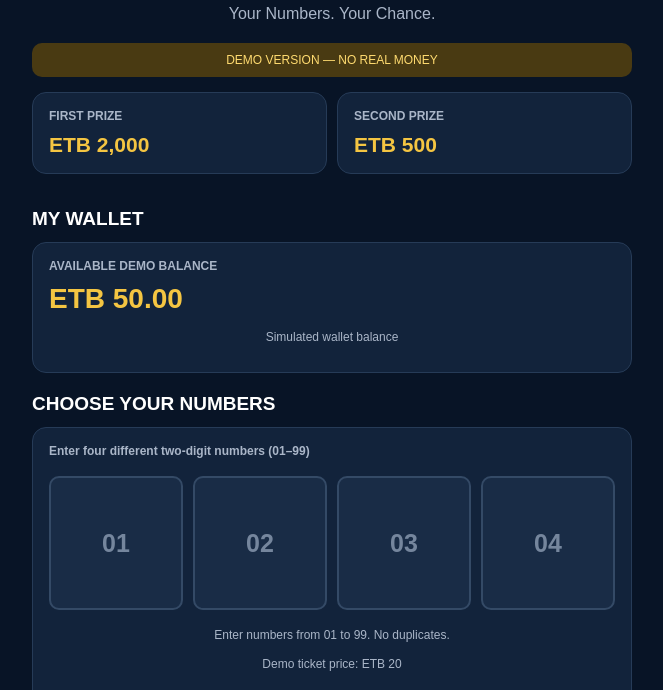
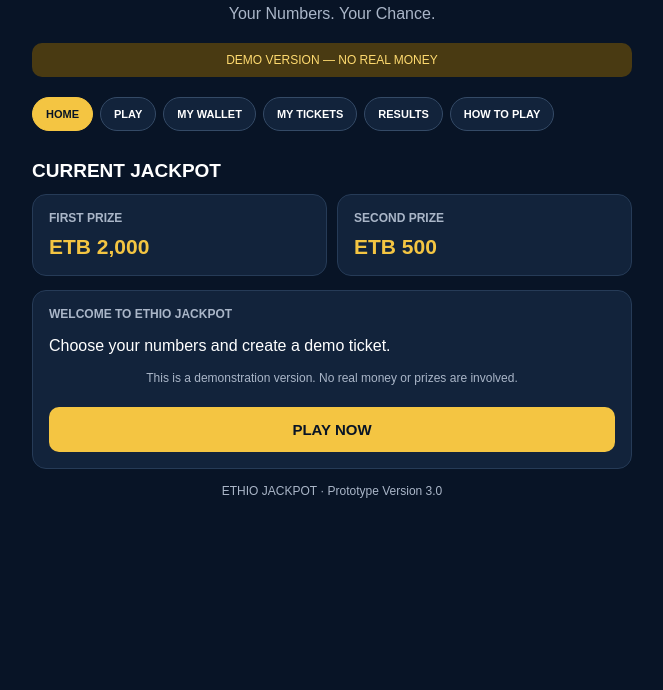
Before and after one commit to maedothailu34-gif/EtJackpot, a plain HTML site: page index.html in a window 1280 px wide. Shown: the part 68-758 px from the top of the page, without its empty margins (308-971 px from the left). Drawn offline with Linux system fonts and the light colour scheme.

Commit message:
Update index.html

```diff
--- a/index.html
+++ b/index.html
@@ -11,10 +11,10 @@
 
 body {
   margin: 0;
+  padding: 12px;
   font-family: Arial, sans-serif;
   background: #081426;
   color: white;
-      padding: 12px;
 }
 
 .app { max-width: 600px; margin: auto; }
@@ -37,8 +37,40 @@
   border-radius: 10px;
   text-align: center;
   font-size: 12px;
-      margin-bottom: 15px;
+  margin-bottom: 12px;
 }
+
+.nav {
+  display: flex;
+  gap: 7px;
+  overflow-x: auto;
+  padding: 8px 0 14px;
+  position: sticky;
+  top: 0;
+  z-index: 10;
+  background: #081426;
+}
+
+.nav button {
+  flex: 0 0 auto;
+  border: 1px solid #344a66;
+  border-radius: 20px;
+  padding: 10px 13px;
+  background: #12233b;
+  color: white;
+  font-size: 11px;
+  font-weight: bold;
+  cursor: pointer;
+}
+
+.nav button.active {
+  background: #f4c542;
+  color: #081426;
+  border-color: #f4c542;
+}
+
+.page { display: none; }
+.page.active { display: block; }
 
 .jackpots {
   display: grid;
@@ -67,7 +99,7 @@
 }
 
 .section-title {
-      margin: 20px 0 12px;
+  margin: 15px 0 12px;
   font-size: 19px;
 }
 
@@ -114,6 +146,7 @@
   margin-top: 10px;
 }
 
+.button:disabled { opacity: 0.6; cursor: not-allowed; }
 .secondary { background: #263b57; color: white; }
 
 .notice {
@@ -156,7 +189,7 @@
   display: none;
   position: fixed;
   inset: 0;
-      background: rgba(0, 0, 0, 0.8);
+  background: rgba(0,0,0,0.8);
   z-index: 1000;
   justify-content: center;
   align-items: center;
@@ -214,26 +247,40 @@
 
 <div class="demo">DEMO VERSION — NO REAL MONEY</div>
 
+<nav class="nav">
+  <button class="active" onclick="showPage('home', this)">HOME</button>
+  <button onclick="showPage('play', this)">PLAY</button>
+  <button onclick="showPage('wallet', this)">MY WALLET</button>
+  <button onclick="showPage('tickets', this)">MY TICKETS</button>
+  <button onclick="showPage('results', this)">RESULTS</button>
+  <button onclick="showPage('how', this)">HOW TO PLAY</button>
+</nav>
+
+<!-- HOME -->
+<section class="page active" id="home">
+  <h2 class="section-title">CURRENT JACKPOT</h2>
+
   <div class="jackpots">
     <div class="card">
       <h3>FIRST PRIZE</h3>
       <div class="amount">ETB 2,000</div>
     </div>
-
     <div class="card">
       <h3>SECOND PRIZE</h3>
       <div class="amount">ETB 500</div>
     </div>
   </div>
 
-    <h2 class="section-title">MY WALLET</h2>
+  <div class="card">
+    <h3>WELCOME TO ETHIO JACKPOT</h3>
+    <p>Choose your numbers and create a demo ticket.</p>
+    <p class="notice">This is a demonstration version. No real money or prizes are involved.</p>
+    <button class="button" onclick="showPage('play')">PLAY NOW</button>
+  </div>
+</section>
 
-    <div class="card">
-      <h3>AVAILABLE DEMO BALANCE</h3>
-      <div class="wallet-balance" id="balance">ETB 50.00</div>
-      <p class="notice">Simulated wallet balance</p>
-    </div>
-
+<!-- PLAY -->
+<section class="page" id="play">
   <h2 class="section-title">CHOOSE YOUR NUMBERS</h2>
 
   <div class="card">
@@ -252,16 +299,63 @@
     <button class="button secondary" onclick="clearInputs()">CLEAR NUMBERS</button>
     <button class="button" onclick="confirmTicket()">CONFIRM DEMO TICKET</button>
   </div>
+</section>
 
+<!-- WALLET -->
+<section class="page" id="wallet">
+  <h2 class="section-title">MY WALLET</h2>
+
+  <div class="card">
+    <h3>AVAILABLE DEMO BALANCE</h3>
+    <div class="wallet-balance" id="balance">ETB 50.00</div>
+    <p class="notice">Simulated wallet balance</p>
+  </div>
+</section>
+
+<!-- TICKETS -->
+<section class="page" id="tickets">
   <h2 class="section-title">MY TICKETS</h2>
 
   <div class="card">
     <div id="ticketsList" class="empty">You have no tickets yet.</div>
   </div>
+</section>
 
-    <p class="notice">ETHIO JACKPOT · Prototype Version 2.0</p>
+<!-- RESULTS -->
+<section class="page" id="results">
+  <h2 class="section-title">RESULTS</h2>
+
+  <div class="card">
+    <div class="empty">No draw results are available yet.</div>
+    <p class="notice">Results will appear here when a demo draw is conducted.</p>
+  </div>
+</section>
+
+<!-- HOW TO PLAY -->
+<section class="page" id="how">
+  <h2 class="section-title">HOW TO PLAY</h2>
+
+  <div class="card">
+    <h3>1. CHOOSE YOUR NUMBERS</h3>
+    <p>Select four different numbers between 01 and 99.</p>
+
+    <h3>2. CHECK YOUR TICKET</h3>
+    <p>Review your selected numbers before confirming.</p>
+
+    <h3>3. CONFIRM YOUR TICKET</h3>
+    <p>Each demo ticket costs ETB 20 and is deducted from your demo wallet.</p>
+
+    <h3>4. CHECK YOUR TICKETS</h3>
+    <p>Your saved tickets will appear under MY TICKETS.</p>
+
+    <p class="notice">Demo only. No real money, deposits, withdrawals or prizes are involved.</p>
+  </div>
+</section>
+
+<p class="notice">ETHIO JACKPOT · Prototype Version 3.0</p>
 </main>
 
+<!-- TICKET CONFIRMATION MODAL -->
 <div class="modal-overlay" id="ticketModal">
   <div class="modal">
 
@@ -271,7 +365,7 @@
       <div class="ticket-numbers" id="modalNumbers"></div>
       <p>Ticket Price: <strong>ETB 20</strong></p>
       <p class="notice">DEMO ONLY — No real payment will be made.</p>
-        <button class="button" onclick="completeTicket()">CONFIRM TICKET</button>
+      <button class="button" id="confirmButton" onclick="completeTicket()">CONFIRM TICKET</button>
       <button class="button secondary" onclick="closeModal()">CANCEL</button>
     </div>
 
@@ -299,11 +393,35 @@
 
 let tickets = JSON.parse(localStorage.getItem("ej_tickets") || "[]");
 let pendingNumbers = [];
+let ticketProcessing = false;
 
 const numberInputs = document.querySelectorAll(".number-input");
 
+function showPage(pageId, button) {
+  document.querySelectorAll(".page").forEach(page => {
+    page.classList.remove("active");
+  });
+
+  document.getElementById(pageId).classList.add("active");
+
+  document.querySelectorAll(".nav button").forEach(btn => {
+    btn.classList.remove("active");
+  });
+
+  if (button) {
+    button.classList.add("active");
+  } else {
+    const matchingButton = Array.from(document.querySelectorAll(".nav button"))
+      .find(btn => btn.getAttribute("onclick").includes("'" + pageId + "'"));
+
+    if (matchingButton) matchingButton.classList.add("active");
+  }
+
+  window.scrollTo({ top: 0, behavior: "smooth" });
+}
+
 numberInputs.forEach((input, index) => {
-      input.addEventListener("input", function () {
+  input.addEventListener("input", function() {
     this.value = this.value.replace(/[^0-9]/g, "").slice(0, 2);
 
     if (this.value.length === 2 && index < 3) {
@@ -380,7 +498,9 @@
   }
 
   pendingNumbers = numbers;
+  ticketProcessing = false;
 
+  document.getElementById("confirmButton").disabled = false;
   document.getElementById("modalNumbers").textContent = numbers.join(" – ");
   document.getElementById("confirmationContent").classList.remove("hidden");
   document.getElementById("successContent").classList.add("hidden");
@@ -388,10 +508,15 @@
 }
 
 function completeTicket() {
+  if (ticketProcessing) return;
+
   if (pendingNumbers.length !== 4 || wallet < PRICE) {
     closeModal();
     return;
   }
+
+  ticketProcessing = true;
+  document.getElementById("confirmButton").disabled = true;
 
   wallet -= PRICE;
 
@@ -421,11 +546,14 @@
 function finishAndClose() {
   closeModal();
   pendingNumbers = [];
+  ticketProcessing = false;
   clearInputs();
+  showPage("tickets");
 }
 
 renderWallet();
 renderTickets();
 </script>
+
 </body>
 </html>
```
Lines whose indentation alone changed are shown as unchanged.
